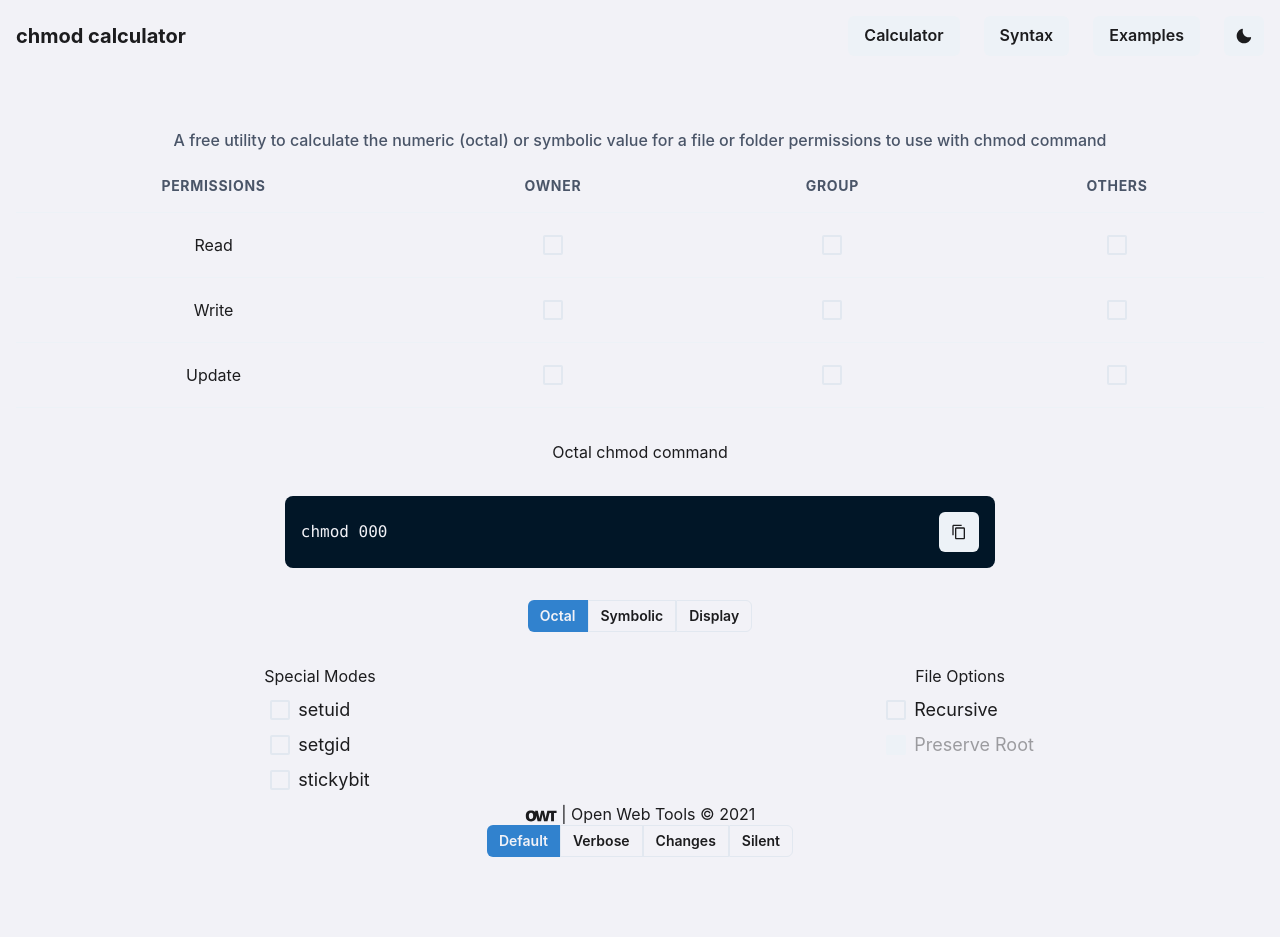
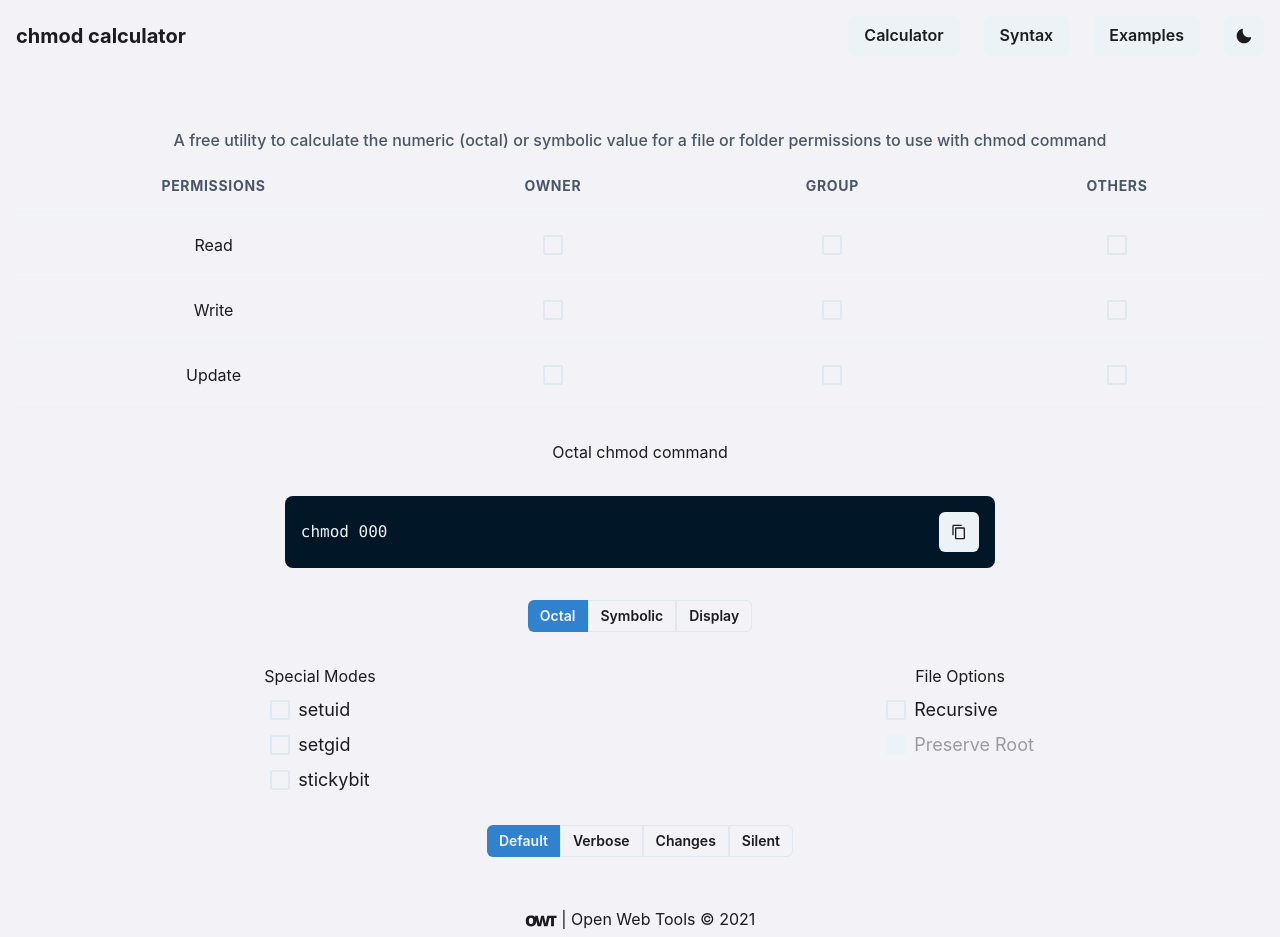
Before and after one commit to openwebtools/chmod.owtp, a Next.js app: page / in a window 1280 px wide. Before the commit the page ends 905 px from the top, so only its background shows below. Built offline with nearby package versions, Linux system fonts and the light colour scheme.

Commit message:
footer update

```diff
--- a/components/Layout.tsx
+++ b/components/Layout.tsx
@@ -2,7 +2,7 @@ import React, { ReactNode } from "react";
 import Head from "next/head";
 import Footer from "./Footer";
 import Toolbar from "./Toolbar";
-import { Box, Portal } from "@chakra-ui/react";
+import { Box, Flex } from "@chakra-ui/react";
 
 type Props = {
   children?: ReactNode;
@@ -11,18 +11,16 @@ type Props = {
 
 const Layout = ({ children, title }: Props) => {
   return (
-    <div>
+    <Flex direction="column" h="100%">
       <Head>
         <title>{title}</title>
-        <meta charSet="utf-8" />
-        <meta name="viewport" content="initial-scale=1.0, width=device-width" />
       </Head>
       <Toolbar />
-      <Box p={4}>{children}</Box>
-      <Portal>
-        <Footer />
-      </Portal>
-    </div>
+      <Box p={4} flex="1">
+        {children}
+      </Box>
+      <Footer />
+    </Flex>
   );
 };
 
```
